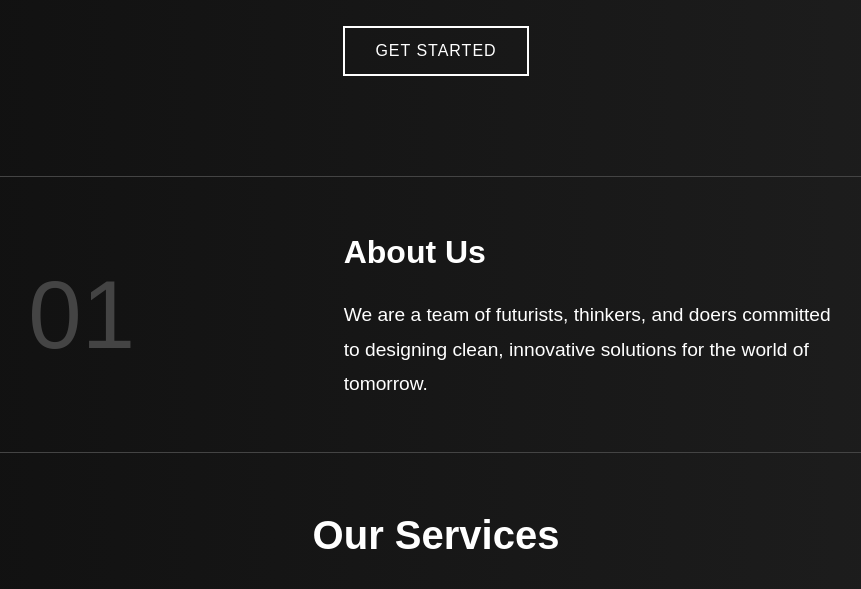
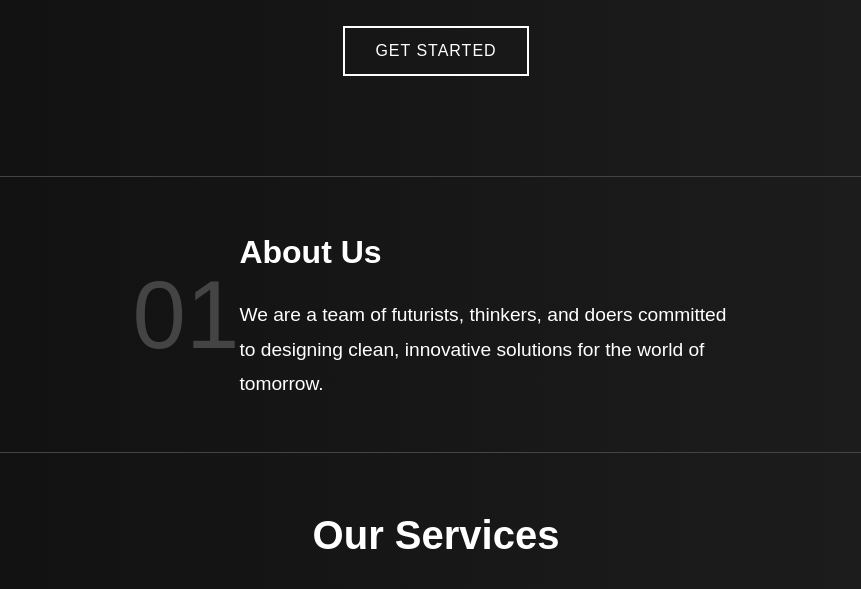
Before and after one commit to Nabilaboobacker/sample, a Django app: page / in a window 1280 px wide. Shown: the part 384-973 px from the top of the page, without its empty margins (204-1065 px from the left). Run offline with Django 5.2, Linux system fonts and the light colour scheme.

Commit message:
html page

```diff
--- a/static/home.css
+++ b/static/home.css
@@ -78,7 +78,7 @@ nav ul li a {
 
 #about {
     display: flex;
-    justify-content: space-around;
+    justify-content: center;
     align-items: center;
     padding: 50px 10%;
     border-top: 1px solid #444;
```
